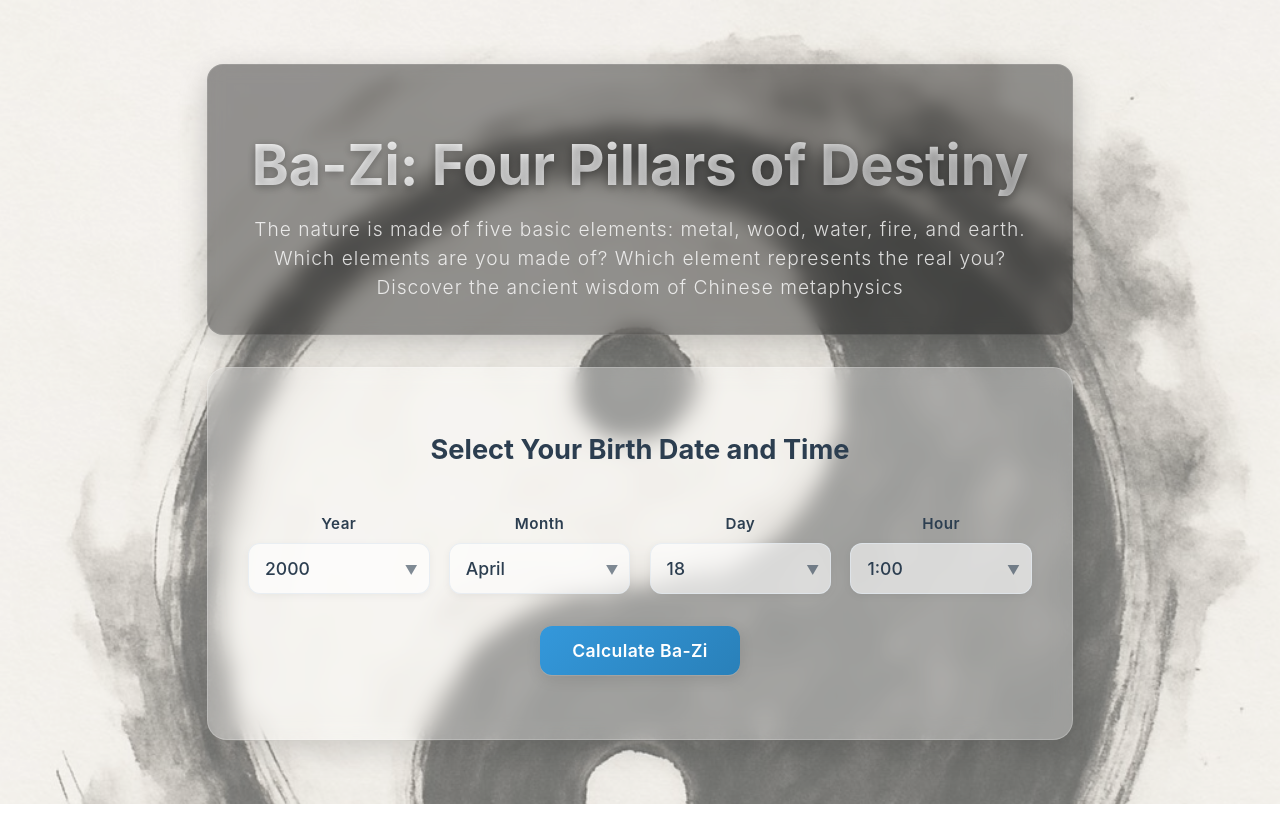
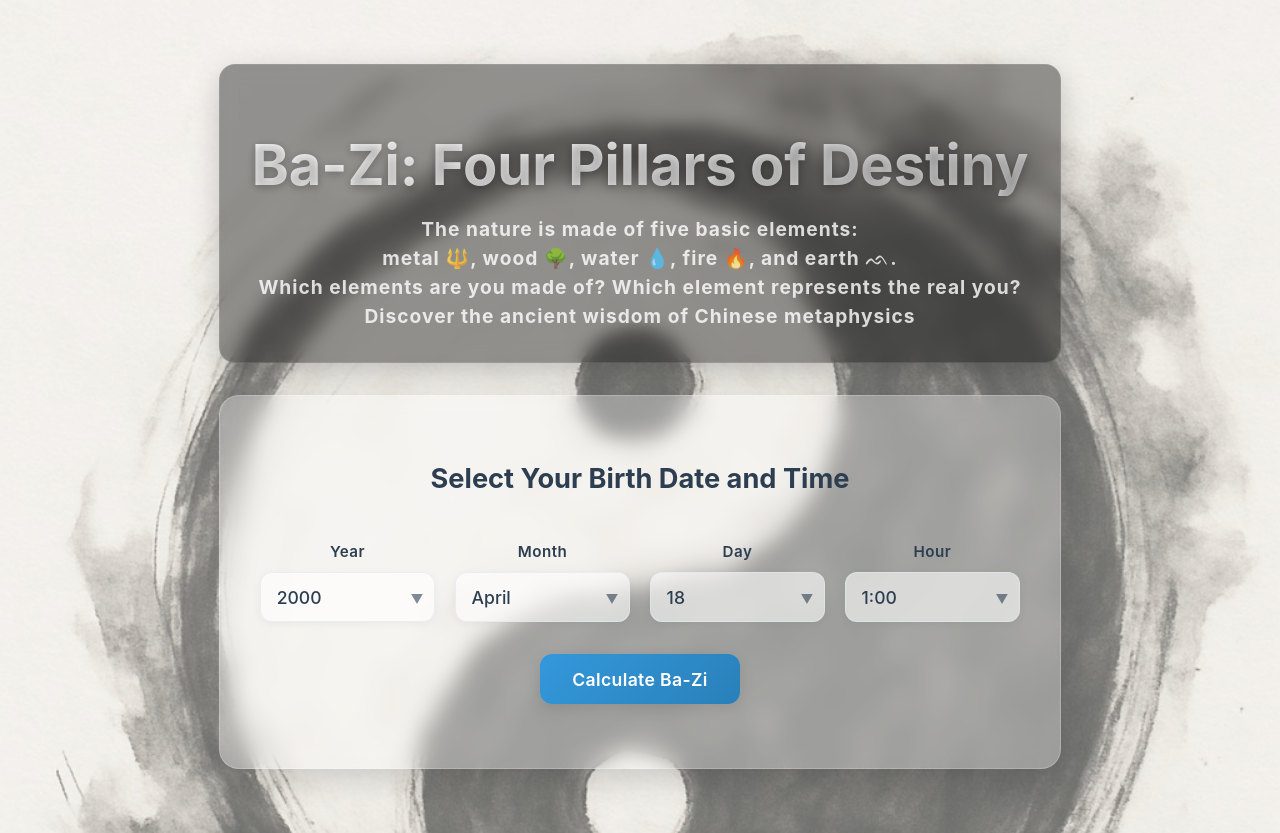
Before and after one commit to KemengXu/Bazi, a Vue app in the folder eight-words/: page / in a window 1280 px wide. Before the commit the page ends 804 px from the top, so only its background shows below. Built offline with nearby package versions, Linux system fonts and the light colour scheme.

Commit message:
modify banner

```diff
--- a/eight-words/src/components/HelloWorld.vue
+++ b/eight-words/src/components/HelloWorld.vue
@@ -1,15 +1,24 @@
 <script setup lang="ts">
-import { ref } from 'vue'
+defineProps<{ msg: string }>()
+const elementEmojis: Record<string, string> = {
+    'wood': '🌳',
+    'fire': '🔥',
+    'earth': 'ᨒ',
+    'metal': '🔱',
+    'water': '💧'
+  };
 
-defineProps<{ msg: string }>()
-
-const count = ref(0)
 </script>
 
 <template>
   <div class="title-container">
     <h1>{{ msg }}</h1>
-    <p class="subtitle">The nature is made of five basic elements: metal, wood, water, fire, and earth. Which elements are you made of? Which element represents the real you? Discover the ancient wisdom of Chinese metaphysics</p>
+    <p class="subtitle">
+      <div>The nature is made of five basic elements:</div>
+      <div>metal {{ elementEmojis.metal }}, wood {{ elementEmojis.wood }}, water {{ elementEmojis.water }}, fire {{ elementEmojis.fire }}, and earth {{ elementEmojis.earth }}.</div>
+      <div>Which elements are you made of? Which element represents the real you?</div>
+      <div>Discover the ancient wisdom of Chinese metaphysics</div>
+    </p>
   </div>
 
   <!-- <div class="card">
@@ -73,6 +82,7 @@ h1 {
   margin-bottom: 1rem;
   background: linear-gradient(135deg, #fff, #ccc);
   -webkit-background-clip: text;
+  background-clip: text;
   -webkit-text-fill-color: transparent;
   text-shadow: 0 2px 10px rgba(0, 0, 0, 0.3);
 }
@@ -82,7 +92,7 @@ h1 {
   color: rgba(255, 255, 255, 0.8);
   margin-bottom: 0;
   letter-spacing: 1px;
-  font-weight: 300;
+  font-weight: bold;
 }
 
 @media (max-width: 768px) {
```
